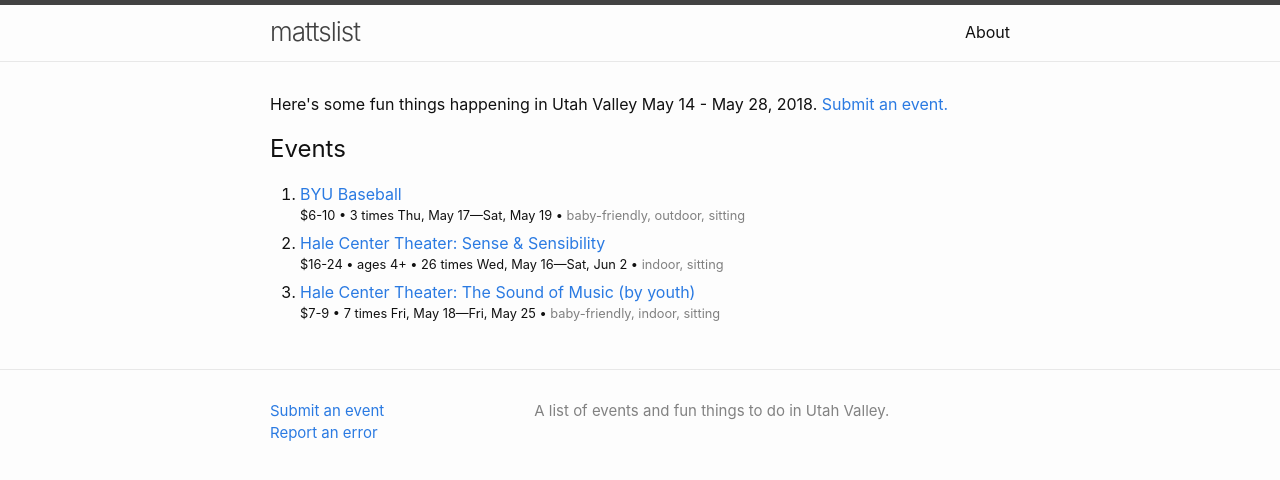
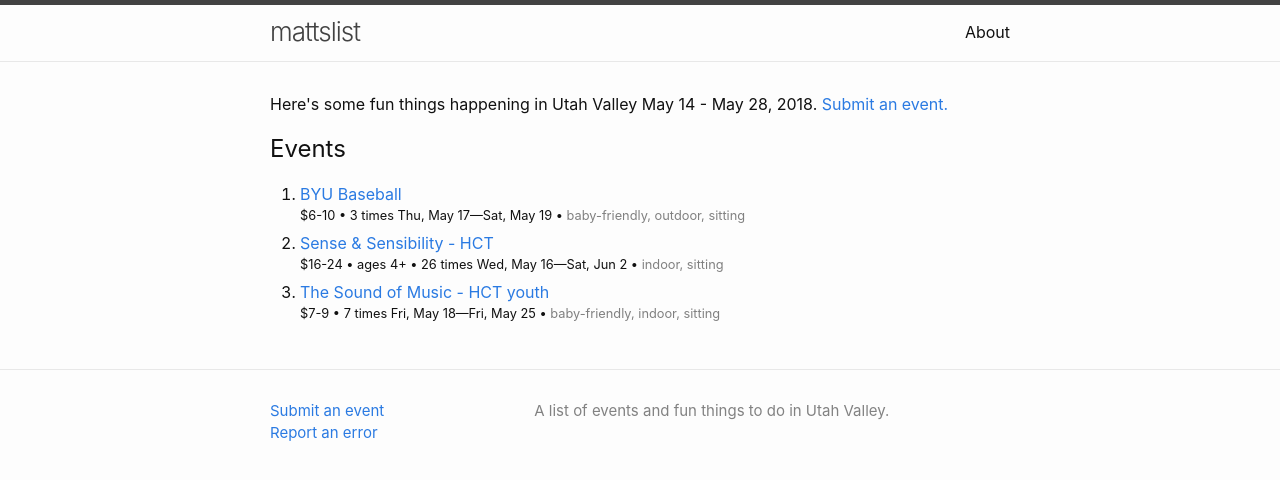
Before and after one commit to iffy/utahvalley, a Jekyll site: the page built from index.md, in a window 1280 px wide. Shown: the top 480 px of the page. Built offline with Jekyll 4.4.1, drawn with Linux system fonts in a browser that asks for light colours.

Commit message:
Simplify HCT listings

```diff
--- a/_data/events.yml
+++ b/_data/events.yml
@@ -85,7 +85,7 @@
     - 2018-08-31
     - 2018-09-06
     - 2018-09-07
-- name: "Hale Center Theater: The Sound of Music (by youth)"
+- name: "The Sound of Music - HCT youth"
   tags:
     - indoor
     - baby-friendly
@@ -100,7 +100,7 @@
     - 2018-05-23
     - 2018-05-24
     - 2018-05-25
-- name: "Hale Center Theater: Aladdin Jr. (by youth)"
+- name: "Aladdin Jr. - HCT Youth"
   url: http://webticketing.haletheater.org/showdates.php?s_id=464
   price: [5, 9]
   tags:
@@ -118,7 +118,7 @@
     - 2018-08-01
     - 2018-08-02
     - 2018-08-03
-- name: "Hale Center Theater: The Velveteen Rabbit (by youth)"
+- name: "The Velveteen Rabbit - HCT Youth"
   url: http://webticketing.haletheater.org/showdates.php?s_id=465
   price: [5,9]
   tags:
@@ -132,7 +132,7 @@
     - 2018-11-02
     - 2018-11-05
     - 2018-11-09
-- name: "Hale Center Theater: A Christmas Carol - Youth Edition"
+- name: "A Christmas Carol - Youth Edition (HCT)"
   url: http://webticketing.haletheater.org/showdates.php?s_id=466
   price: [7,9]
   tags:
@@ -155,7 +155,7 @@
     - 2018-05-17
     - 2018-05-18
     - 2018-05-19
-- name: "Hale Center Theater: Sense & Sensibility"
+- name: "Sense & Sensibility - HCT"
   url: http://webticketing.haletheater.org/showdates.php?s_id=455
   price: [16, 24]
   minage: 4
@@ -189,7 +189,7 @@
     - 2018-06-02
     - 2018-06-02
     - 2018-06-02
-- name: "Hale Center Theater: Annie"
+- name: "Annie - HCT"
   url: http://webticketing.haletheater.org/showdates.php?s_id=456
   price: [14, 24]
   minage: 4
```
